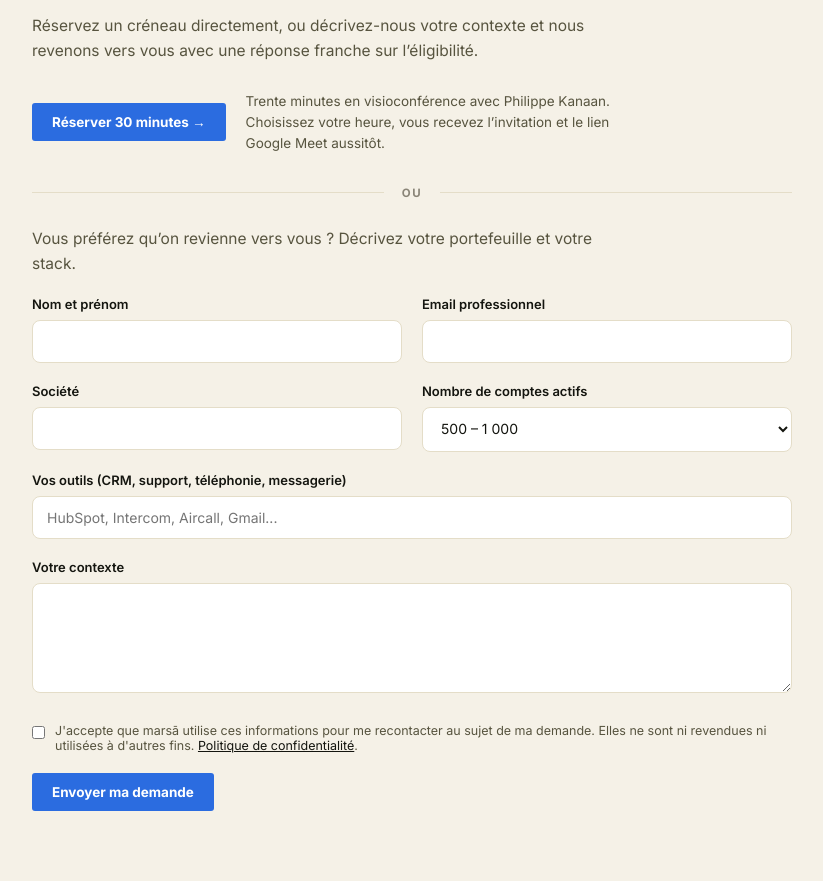
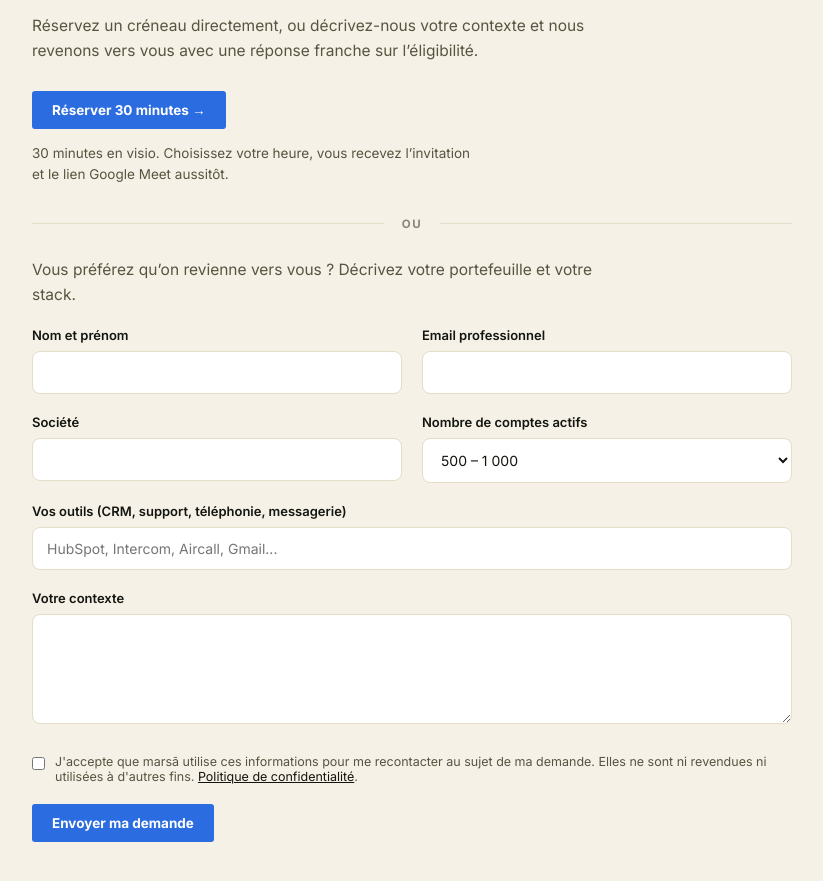
Before and after one commit to philippekanaan-star/philippekanaan-star.github.io, a plain HTML site: page index.html in a window 1280 px wide. Shown: the part 6199-7080 px from the top of the page, without its empty margins (36-859 px from the left). Drawn offline with Linux system fonts and the light colour scheme.

Commit message:
Bloc de reservation : la note passe sous le bouton
Le texte place a droite du bouton ouvrait une deuxieme colonne qui ne s alignait sur rien d autre dans la page, et laissait un grand vide a droite faute de largeur bornee. La note passe sous le bouton, limitee a 52 caracteres de large.

Texte raccourci : 30 minutes en visio, au lieu de trente minutes en visioconference avec Philippe Kanaan.

```diff
--- a/index.html
+++ b/index.html
@@ -367,8 +367,8 @@
     .fx-bar{ flex-wrap:wrap; gap:8px; }
     .fx-bar .t{ margin-left:0; font-size:12px; }
   }
-  .rdv{ display:flex; align-items:center; gap:20px; flex-wrap:wrap; margin-top:28px; }
-  .rdv-note{ font-size:13.5px; line-height:1.55; color:var(--sub); max-width:44ch; margin:0; }
+  .rdv{ margin-top:28px; }
+  .rdv-note{ font-size:13.5px; line-height:1.55; color:var(--sub); max-width:52ch; margin:14px 0 0; }
   .rdv-ou{ display:flex; align-items:center; gap:18px; max-width:760px; margin:32px 0 26px; font-size:11.5px; font-weight:700; letter-spacing:.14em; text-transform:uppercase; color:#8a8578; }
   .rdv-ou::before, .rdv-ou::after{ content:""; flex:1; height:1px; background:var(--line); }
   .rdv-intro{ font-size:15.5px; line-height:1.62; color:var(--sub); max-width:60ch; margin:0; }
@@ -775,7 +775,7 @@
 
     <div class="rdv">
       <a class="btn solid" href="https://calendar.app.google/TgqoXUe15VYrQ6nZA" target="_blank" rel="noopener">Réserver 30 minutes →</a>
-      <p class="rdv-note">Trente minutes en visioconférence avec Philippe Kanaan. Choisissez votre heure, vous recevez l’invitation et le lien Google Meet aussitôt.</p>
+      <p class="rdv-note">30 minutes en visio. Choisissez votre heure, vous recevez l’invitation et le lien Google Meet aussitôt.</p>
     </div>
 
     <div class="rdv-ou">ou</div>
```
Also changed, not shown: index-en.html (+3 -3 lines).
